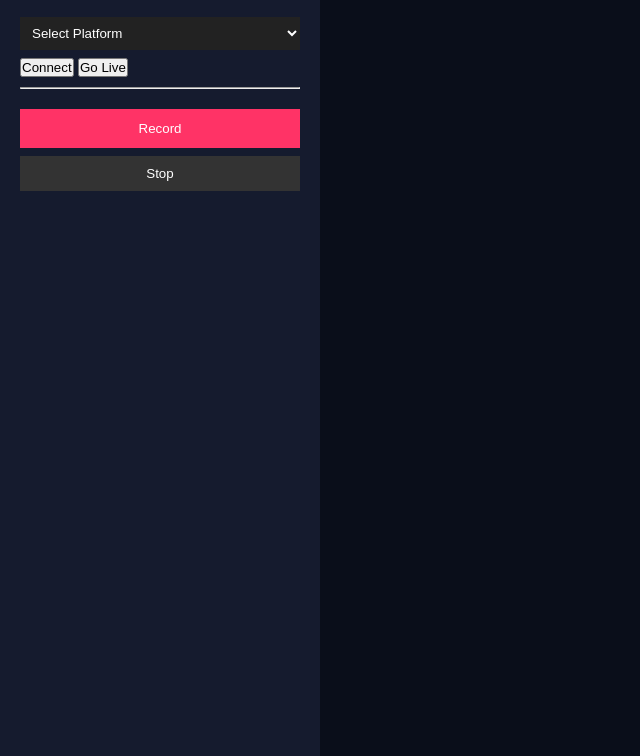
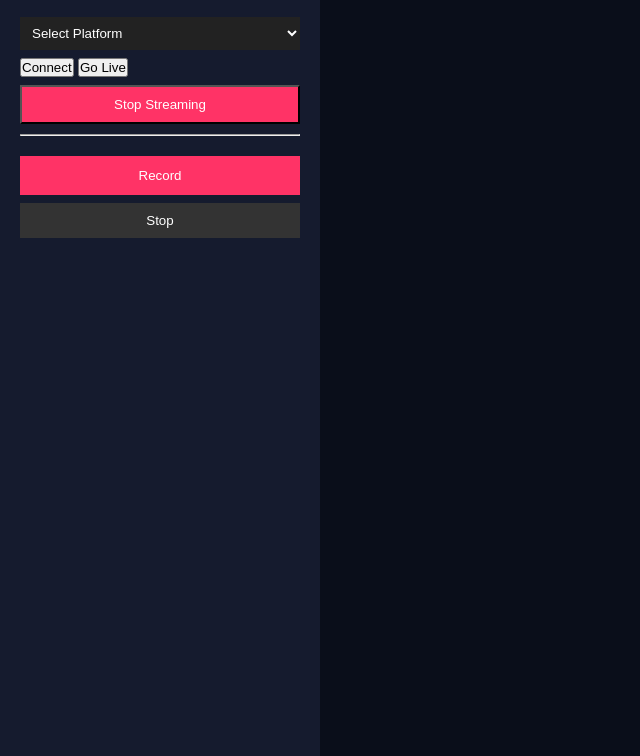
Before and after one commit to vzepify/obs-browser, a website: page public/index.html in a window 1280 px wide. Shown: the part 44-800 px from the top of the page, without its empty margins (0-640 px from the left). Drawn offline with Linux system fonts and the light colour scheme.

Commit message:
Update index.html

```diff
--- a/public/index.html
+++ b/public/index.html
@@ -125,6 +125,9 @@ border:2px solid var(--accent);
 
 <button id="connectBtn">Connect</button>
 <button id="goLiveBtn">Go Live</button>
+<button id="stopStreamBtn" style="width:100%;padding:10px;margin-top:8px;background:#ff3366;color:white;">
+  Stop Streaming
+</button>
 
 <hr style="margin:10px 0;">
 
```
